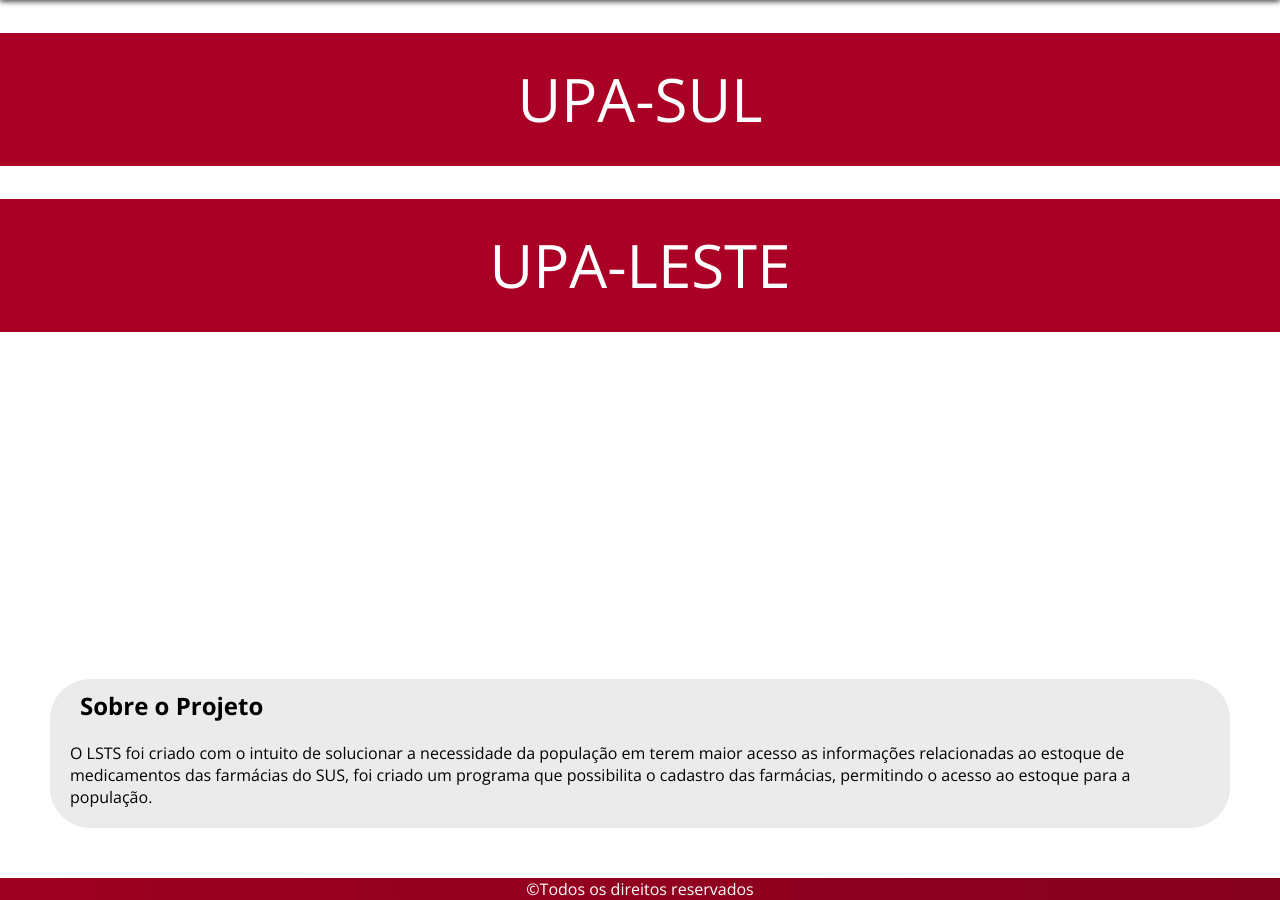
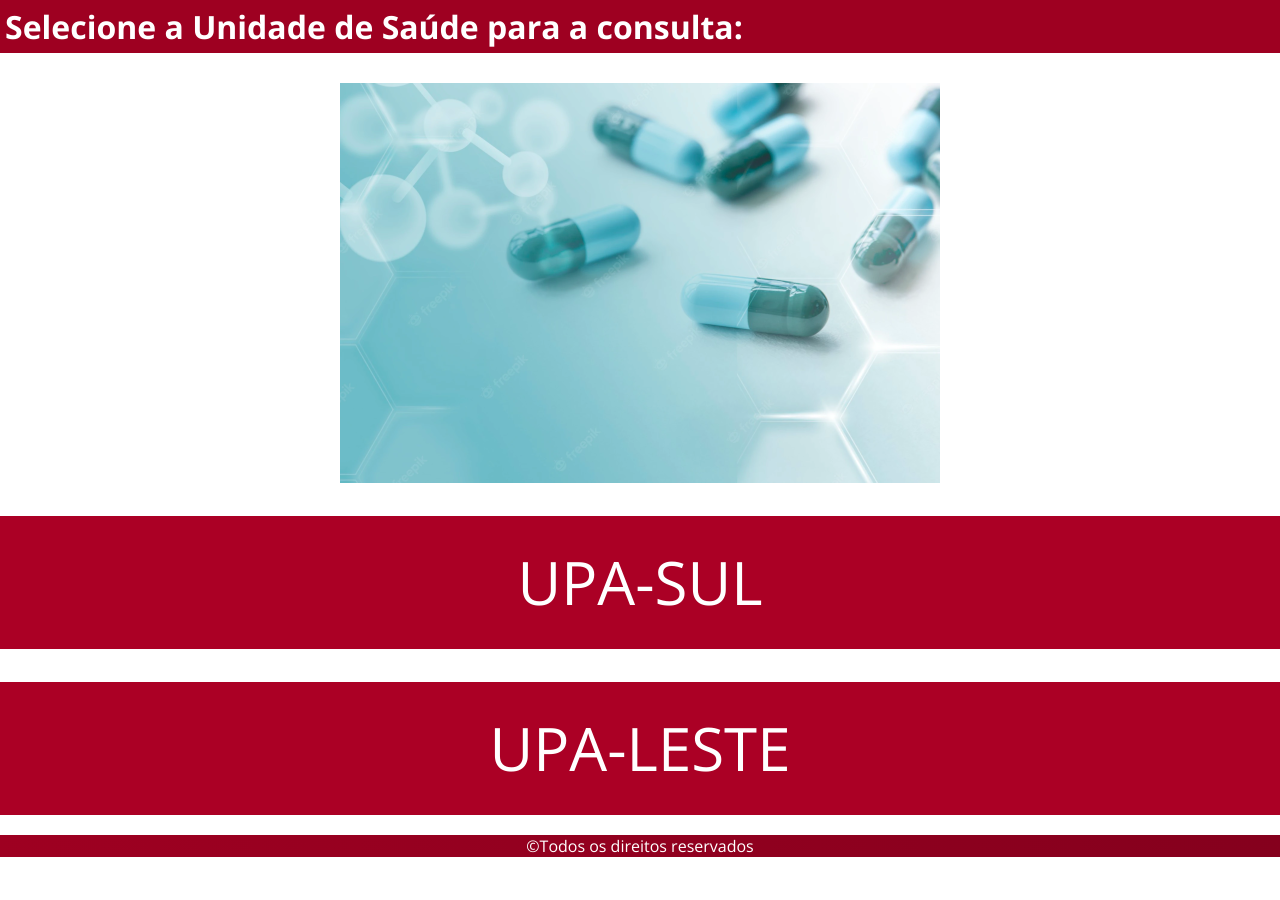
Before and after one commit to Gater73/LSTS, a Flask app: page /units in a window 1280 px wide. Shown: the part 67-967 px from the top of the page. After the commit the page ends 924 px from the top, so only its background shows below. Run offline with Flask 2, Linux system fonts and the light colour scheme.

Commit message:
style updates

```diff
--- a/site.py
+++ b/site.py
@@ -25,7 +25,7 @@
 def drugs():
     if request.args.get('unit'):
         connectDb()
-        headings = ("Nome", "Quantidade", "ID")
+        headings = ("Nome", "Quantidade", "ID", "Tipo")
         unit = request.args.get('unit')
         unit2 = unit.replace("-", "")
         cursor.execute("SELECT *, oid FROM " + str(unit2))
--- a/static/style.css
+++ b/static/style.css
@@ -26,6 +26,9 @@
 body {
     background-color: var(--color0);
     font-family: var(--default-font);
+    min-height: 100vh;
+    display: flex;
+    flex-direction: column;
 }
 
 header {
@@ -150,6 +153,7 @@
     color: var(--color0);
     display: flex;
     justify-content: center;
+    margin-top: auto;
 }
 
 .table {
@@ -180,3 +184,26 @@
 .table__cell{
     padding: 8px;
 }
+
+.about-us img {
+    display: block;
+    width:65%;
+    margin: auto;
+}
+
+.medicine img {
+    display: block;
+    margin-left: auto;
+    margin-right: auto;
+    padding: 30px 30px 0px 30px;
+}
+
+.top-instruction {
+    color: var(--color0);
+    background-color: var(--color3);
+    padding: 5px;
+}
+
+.necessity-margin-top {
+    margin-top: 20px;
+}
--- a/templates/drugs.html
+++ b/templates/drugs.html
@@ -11,7 +11,7 @@
 <body>
     <header>
         <div class="logo-top">
-            <img src="../static/images/logo lsts.jpg" alt="project logo">
+            <a href="/"><img src="../static/images/logo lsts.jpg" alt="project logo"></a>
         </div>
         <form action="" method="" class="searcher">
             <input type="text" onclick="window.location.href = '/units';" placeholder="Busque Aqui..." name="q">
@@ -29,29 +29,18 @@
         </div>
     </header>
     <main>
+        <h1 class="top-instruction">Selecione a Unidade de Saúde para a consulta:</h1>
+         <section class="medicine">
+            <img src="../static/images/medicine-capsules01.png" alt="foto de remédios">
+        </section>
         <section style="align-items: center;">
             <h1 style="color: white;">-</h1>
             <a style="cursor: pointer; font-size: 60px;" class="table__title" onclick="window.location.href = '/units?unit=UPA-SUL';">UPA-SUL</a>
             <h1 style="color: white;">-</h1>
             <a style="cursor: pointer; font-size: 60px;" class="table__title" onclick="window.location.href = '/units?unit=UPA-LESTE';">UPA-LESTE</a>
-            <h1 style="color: white;">-</h1>
-            <h1 style="color: white;">-</h1>
-            <h1 style="color: white;">-</h1>
-            <h1 style="color: white;">-</h1>
-            <h1 style="color: white;">-</h1>
-            <h1 style="color: white;">-</h1>
-            <h1 style="color: white;">-</h1>
-            <h1 style="color: white;">-</h1>
-            <h1 style="color: white;">-</h1>
-        </section>
-        <section class="about-us">
-            <article>
-                <h2>Sobre o Projeto</h2>
-                <p>O LSTS foi criado com o intuito de solucionar a necessidade da população em terem maior acesso as informações relacionadas ao estoque de medicamentos das farmácias do SUS, foi criado um programa que possibilita o cadastro das farmácias, permitindo o acesso ao estoque para a população.</p>
-            </article>
         </section>
     </main>
-    <footer>
+    <footer class="necessity-margin-top">
         <p>&copy;Todos os direitos reservados </p>
     </footer>
 </body>
--- a/templates/index.html
+++ b/templates/index.html
@@ -11,7 +11,7 @@
 <body>
     <header>
         <div class="logo-top">
-            <img src="../static/images/logo lsts.jpg" alt="project logo">
+            <a href="/"><img src="../static/images/logo lsts.jpg" alt="project logo"></a>
         </div>
         <form action="" method="" class="searcher">
             <input type="text" onclick="window.location.href = '/units';" placeholder="Busque Aqui..." name="q">
@@ -30,14 +30,14 @@
     </header>
     <main>
         <section class="top">
-            <img src="../static/images/banner-topo-covid-vacina.png" alt="imagem de campanha pró vacinação">
+            <a href="https://www.gov.br/saude/pt-br/assuntos/conecte-sus"><img src="../static/images/banner-topo-covid-vacina.png" alt="imagem de campanha pró vacinação"></a>
         </section>
         <section class="table">
             <img src="../static/images/tabela-ex.png" alt="Tabela de Remédios">
         </section>
         <section class="about-us">
             <article>
-                <h2>Sobre o Projeto</h2>
+                <h2>Nosso Objetivo</h2>
                 <p>O LSTS foi criado com o intuito de solucionar a necessidade da população em terem maior acesso as informações relacionadas ao estoque de medicamentos das farmácias do SUS, foi criado um programa que possibilita o cadastro das farmácias, permitindo o acesso ao estoque para a população.</p>
             </article>
         </section>
```
Also changed, not shown: templates/about.html (+5 -5 lines), templates/drugsDisplay.html (+3 -11 lines), static/images/medicine-capsules01.png (added).
